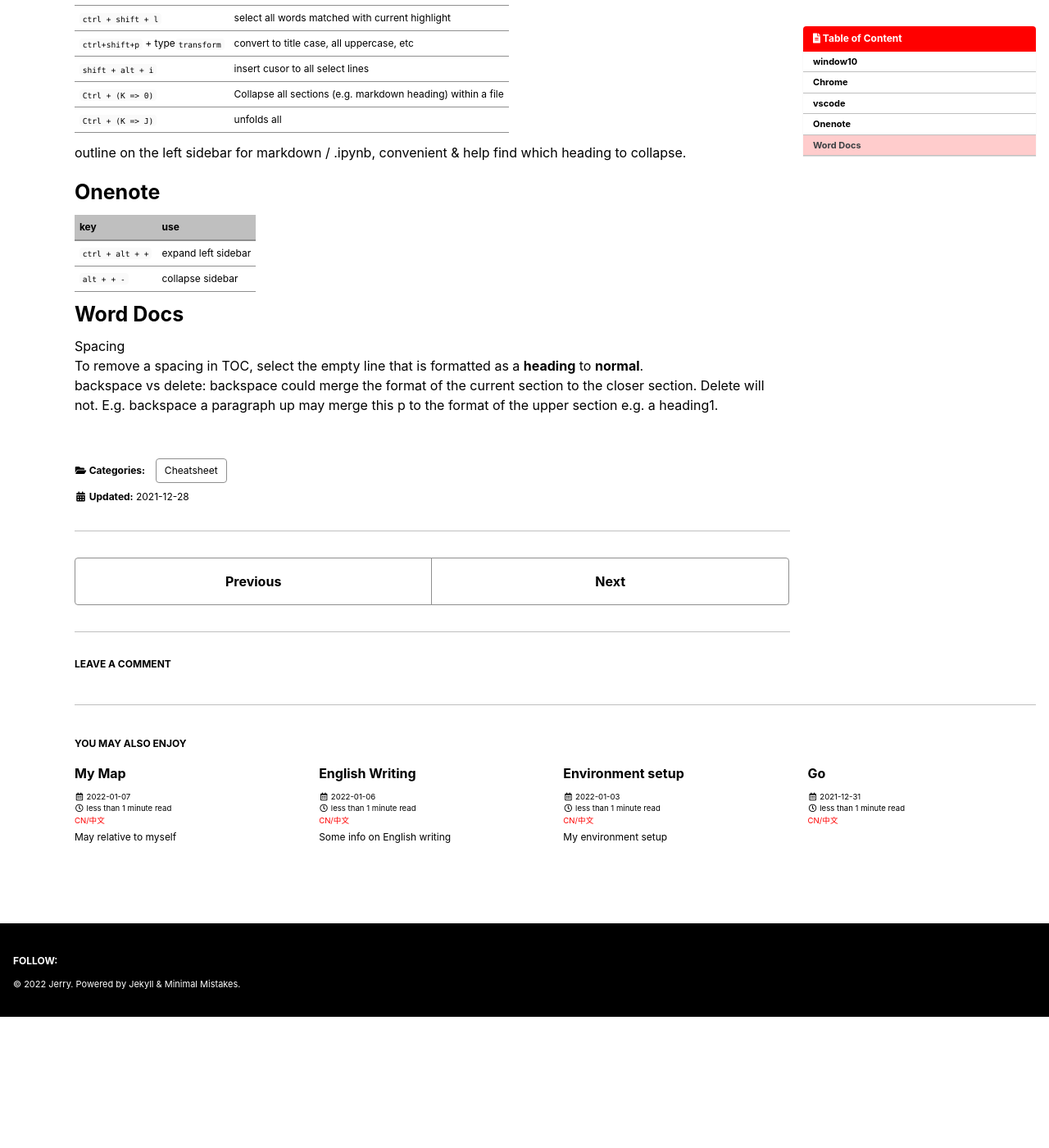
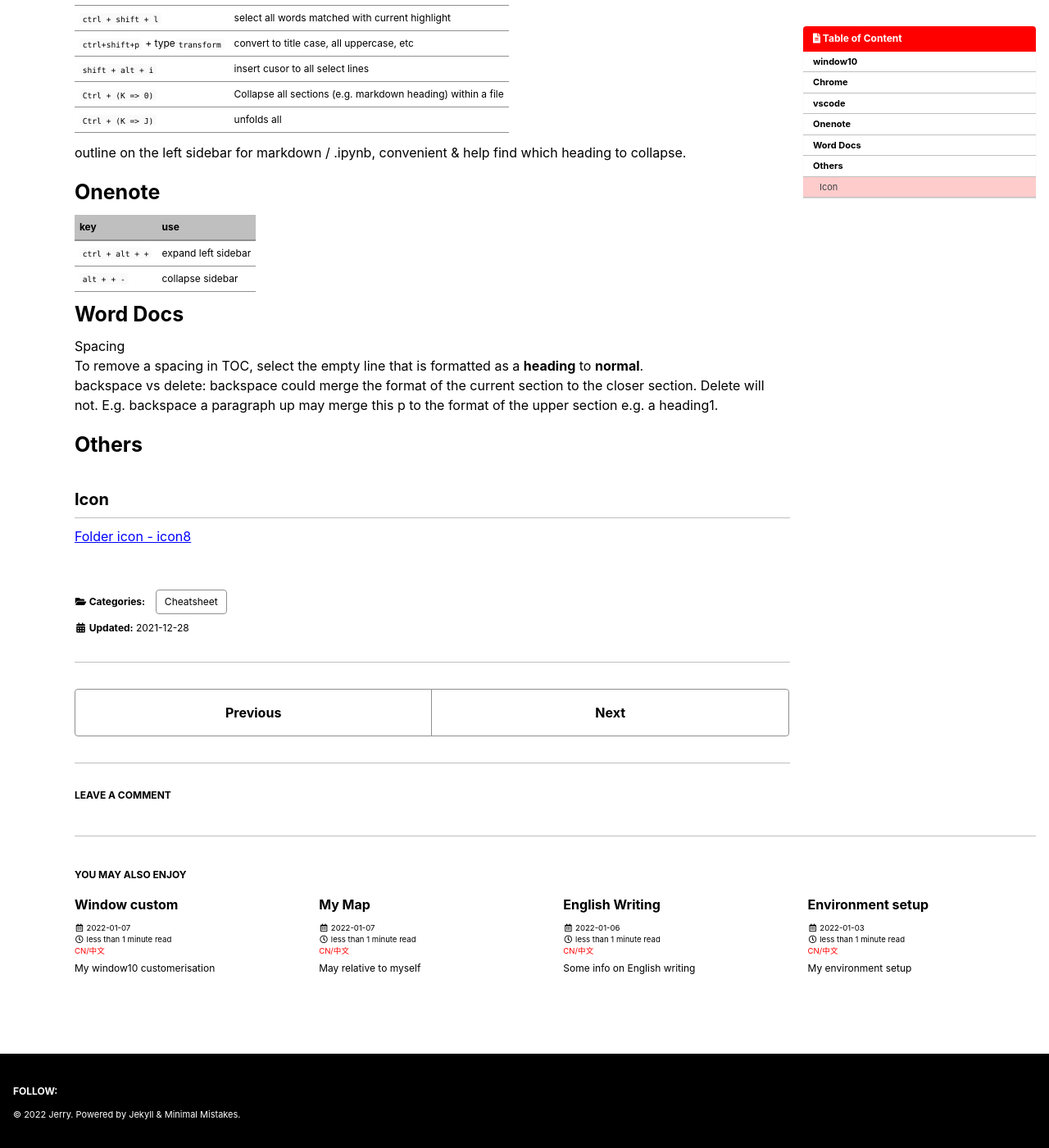
Before and after one commit to postsent/postsent.github.io, a Jekyll site: the page built from _posts/computing/cheatsheet/2021-12-28-keyboard-shortcut.md, in a window 1280 px wide and 1400 px high, scrolled down 532 px. Shown: the whole window at 82% size. Built offline with Jekyll 4.4.1, drawn with Linux system fonts in a browser that asks for light colours; cached includes are drawn as plain includes; comment, search, counter and statistics services are not loaded; before the commit the page ends 1772 px from its top, so only the background shows below that.

Commit message:
updates: windows

```diff
--- a/_posts/computing/cheatsheet/2021-12-28-keyboard-shortcut.md
+++ b/_posts/computing/cheatsheet/2021-12-28-keyboard-shortcut.md
@@ -47,3 +47,9 @@
 Spacing
 To remove a spacing in TOC, select the empty line that is formatted as a **heading** to **normal**.
 backspace vs delete: backspace could merge the format of the current section to the closer section. Delete will not. E.g. backspace a paragraph up may merge this p to the format of the upper section e.g. a heading1.
+
+# Others
+
+## Icon
+
+[Folder icon - icon8](https://icon-icons.com/)
```
Also changed, not shown: _posts/computing/cs/2022-01-07-win-custom.md (added, +18 -0 lines), _posts/computing/jeykll/2021-12-29-logs.md (+2 -0 lines), _posts/computing/uni/english/2021-12-13-vocab.md (+9 -0 lines), assets/images/other/folder-icon.png (added).
